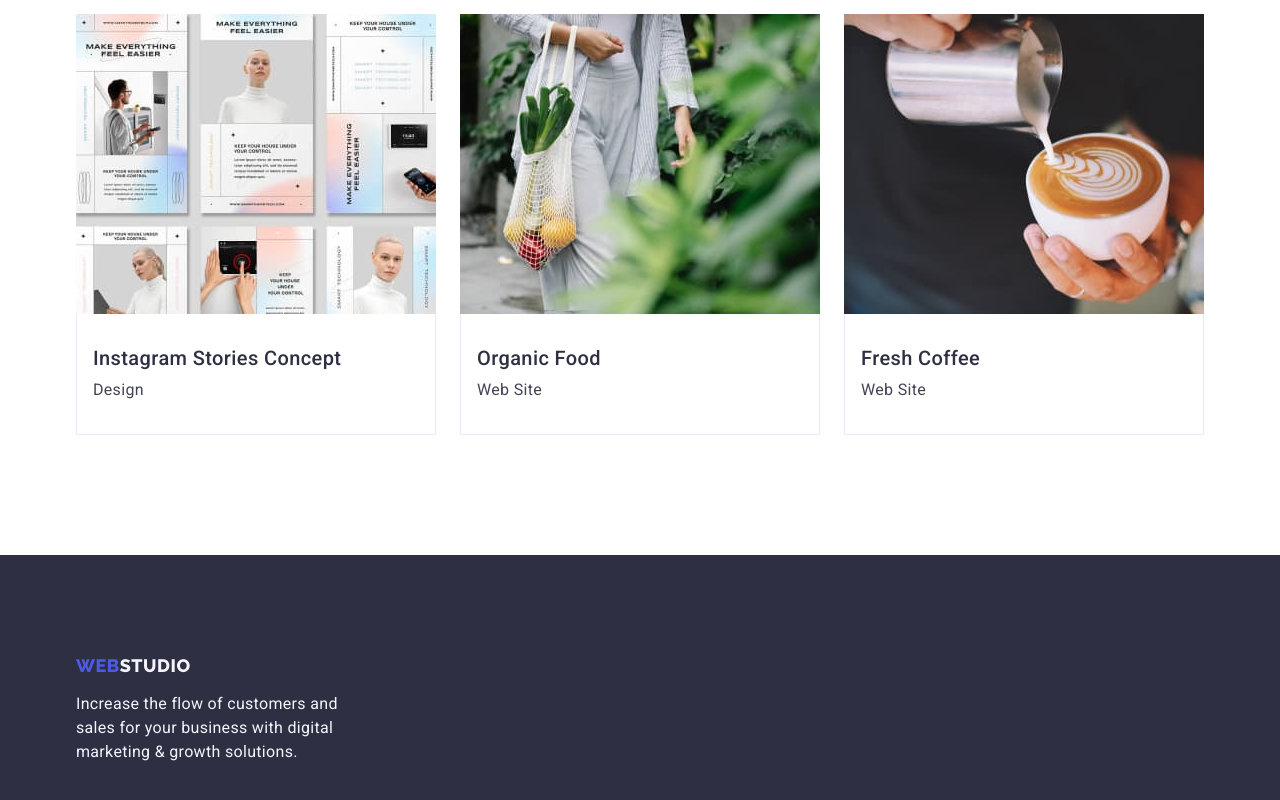
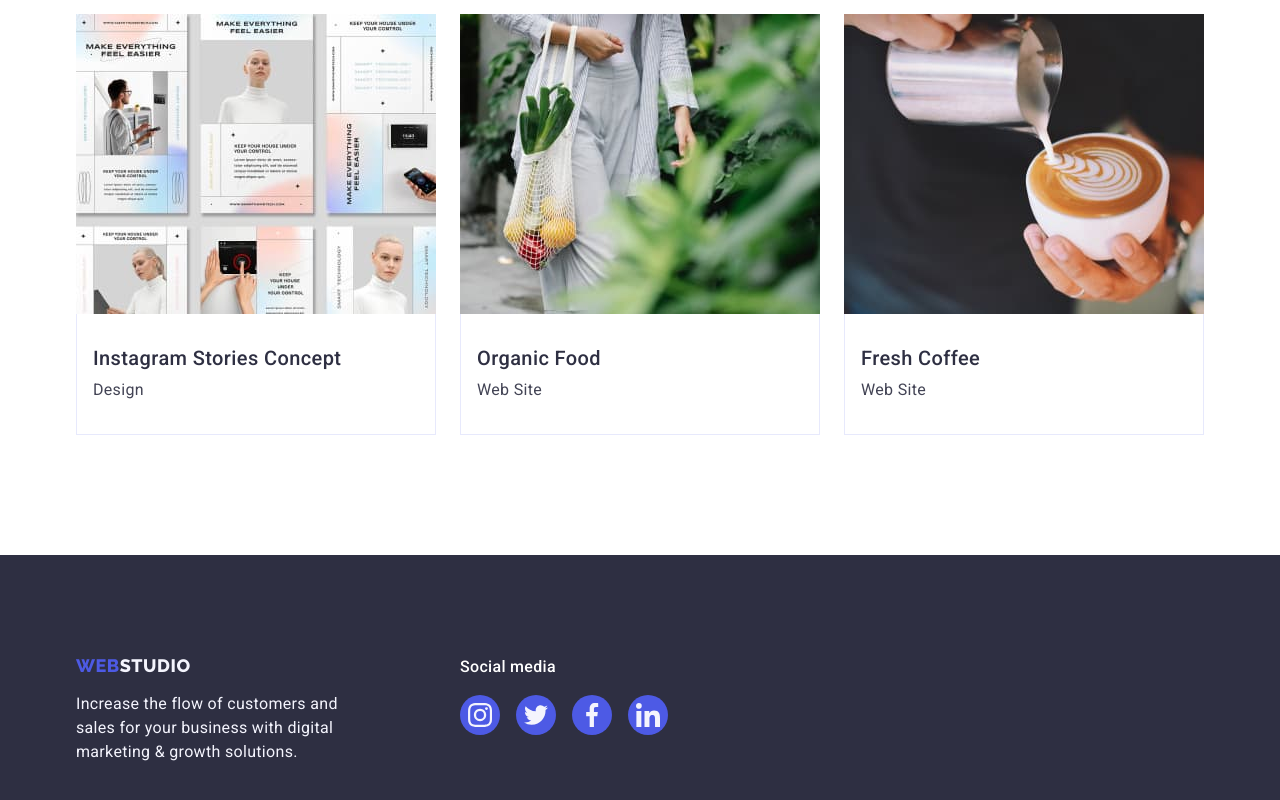
Before and after one commit to Tklymova/-goit-markup-hw-04, a plain HTML site: page portfolio.html in a window 1280 px wide. Shown: the part 1215-2015 px from the top of the page. Drawn offline with nearby package versions, Linux system fonts and the light colour scheme.

Commit message:
version9

```diff
--- a/css/styles.css
+++ b/css/styles.css
@@ -384,7 +384,7 @@ p {
 
 .link-customers:hover,
 .link-customers:focus {
-    border: var(--color-ocean);
+    border: 1px solid var(--color-ocean);
     color: var(--color-ocean);
 }
 
--- a/portfolio.html
+++ b/portfolio.html
@@ -227,8 +227,9 @@
       </section>
     </main>
     <footer class="dark-bg">
-      <div class="container">
+      <div class="container footer-size">
         <!--Logo-->
+        <div class="footer-item">
           <a
             href="./index.html"
             class="logo-studio-dark link logo-web logo-div-footer"
@@ -239,6 +240,60 @@
             digital marketing & growth solutions.
           </p>
         </div>
+        <div class="footer-item">
+          <p class="note-small note-smal-footer">Social media</p>
+          <ul class="list icons-size icons-size-footer">
+            <li class="icons-item">
+              <a
+                class="link link-icons link-icons-footer"
+                href="https://Instagram.com"
+                target="_blank"
+                rel="noopener noreferrer"
+              >
+                <svg class="icons-pictire" width="24" height="24">
+                  <use href="./images/icon.svg#iconinstagram"></use>
+                </svg>
+              </a>
+            </li>
+            <li class="icons-item">
+              <a
+                class="link link-icons link-icons-footer"
+                href="https://twitter.com"
+                target="_blank"
+                rel="noopener noreferrer"
+              >
+                <svg class="icons-pictire" width="24" height="24">
+                  <use href="./images/icon.svg#icontwitter"></use>
+                </svg>
+              </a>
+            </li>
+            <li class="icons-item">
+              <a
+                class="link link-icons link-icons-footer"
+                href="https://facebook.com"
+                target="_blank"
+                rel="noopener noreferrer"
+              >
+                <svg class="icons-pictire" width="24" height="24">
+                  <use href="./images/icon.svg#iconfacebook"></use>
+                </svg>
+              </a>
+            </li>
+            <li class="icons-item">
+              <a
+                class="link link-icons link-icons-footer"
+                href="https://linkedin"
+                target="_blank"
+                rel="noopener noreferrer"
+              >
+                <svg class="icons-pictire" width="24" height="24">
+                  <use href="./images/icon.svg#iconlinkedin"></use>
+                </svg>
+              </a>
+            </li>
+          </ul>
+        </div>
+      </div>
     </footer>
   </body>
 </html>
```
Also changed, not shown: index.html (+28 -22 lines). Lines whose indentation alone changed are shown as unchanged.
